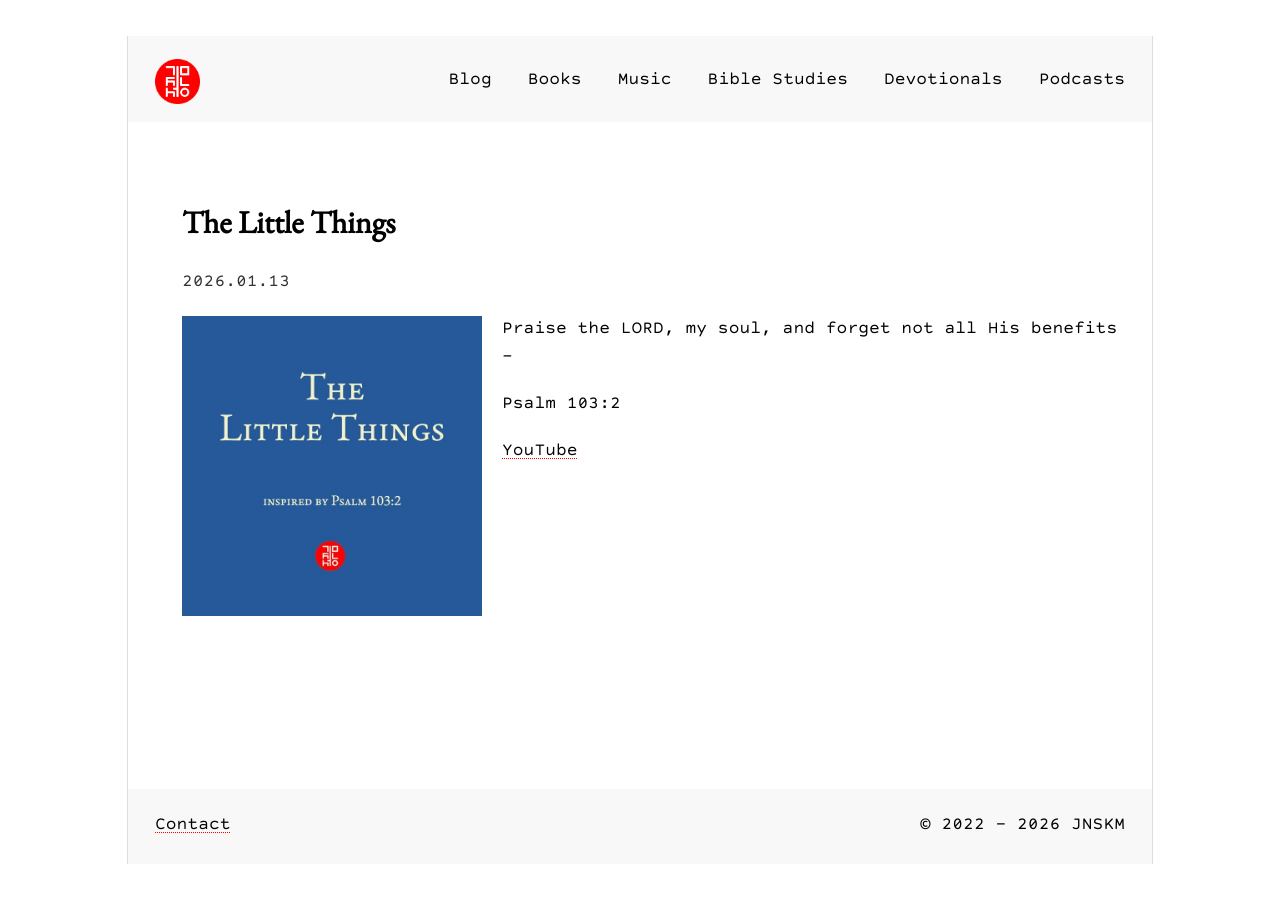
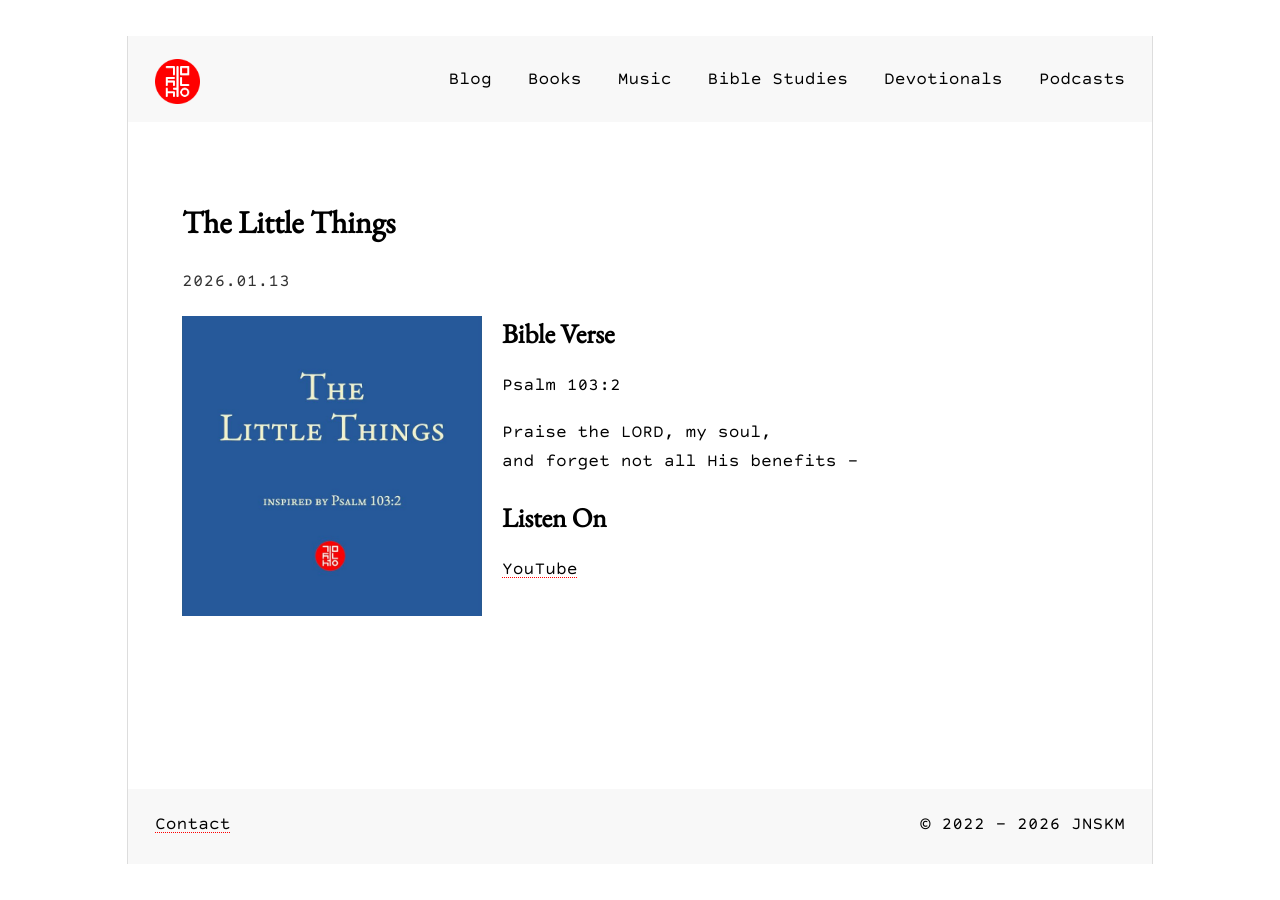
Before and after one commit to jnskm/jnskm.github.io, a Jekyll site: the page built from _music/the-little-things.md, in a window 1280 px wide. Built offline with Jekyll 4.4.1, drawn with Linux system fonts in a browser that asks for light colours.

Commit message:
Update the-little-things.md

```diff
--- a/_music/the-little-things.md
+++ b/_music/the-little-things.md
@@ -5,8 +5,11 @@ cover_image: "/assets/images/music/christian-songs-the-little-things-inspired-by
 youtube: "https://youtu.be/v2xaKxmfvcI"
 show_lyrics: false
 ---
+## Bible Verse
 
-Praise the LORD, my soul,
-and forget not all His benefits --
+Psalm 103:2<br>
 
-Psalm 103:2
+Praise the LORD, my soul,<br>
+and forget not all His benefits --<br>
+
+## Listen On
```
